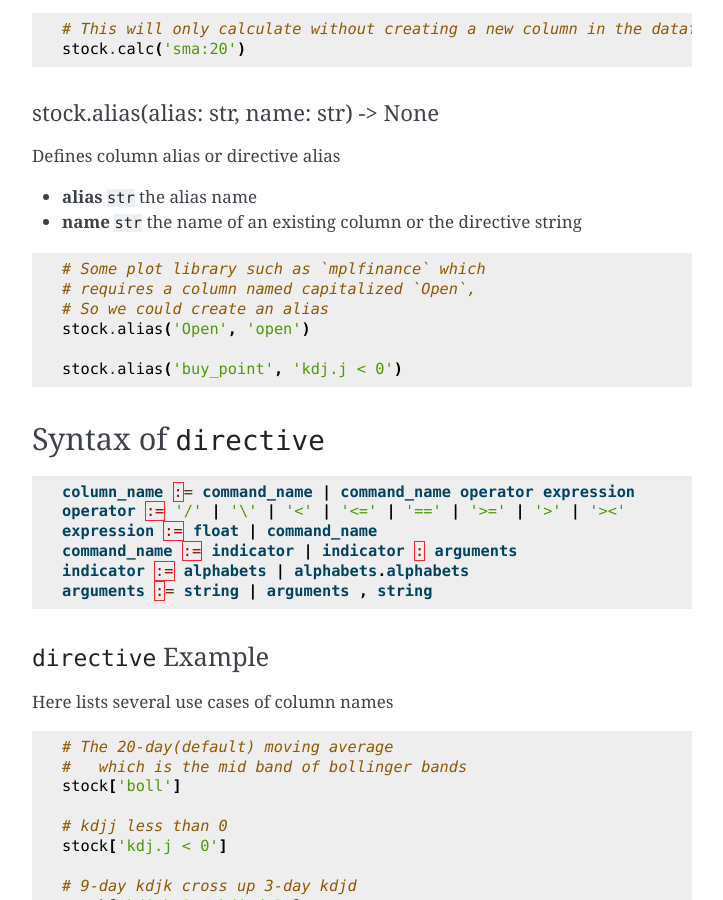
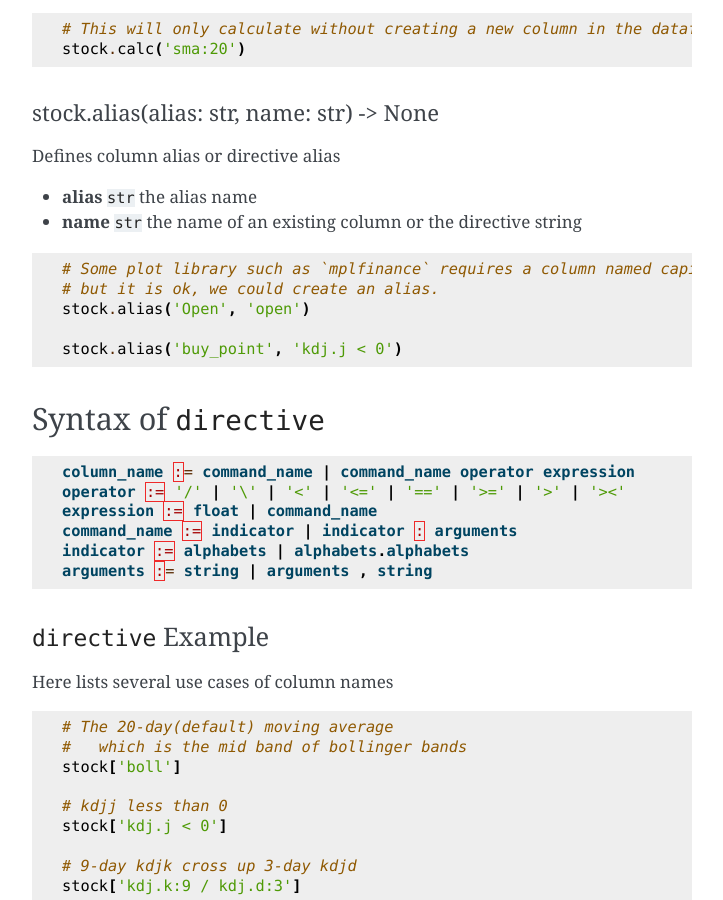
Before and after one commit to kaelzhang/stock-pandas, a Sphinx documentation site: the page built from docs/README.md, in a window 1280 px wide and 900 px high, scrolled down 1629 px. Shown: the whole window, without its empty margins (388-1111 px from the left). Built offline with Sphinx 7.4.7, drawn with Linux system fonts in a browser that asks for light colours.

Commit message:
README.md: typo

````diff
--- a/docs/README.md
+++ b/docs/README.md
@@ -87,9 +87,8 @@ Defines column alias or directive alias
 - **name** `str` the name of an existing column or the directive string
 
 ```py
-# Some plot library such as `mplfinance` which
-# requires a column named capitalized `Open`,
-# So we could create an alias
+# Some plot library such as `mplfinance` requires a column named capitalized `Open`,
+# but it is ok, we could create an alias.
 stock.alias('Open', 'open')
 
 stock.alias('buy_point', 'kdj.j < 0')
````
